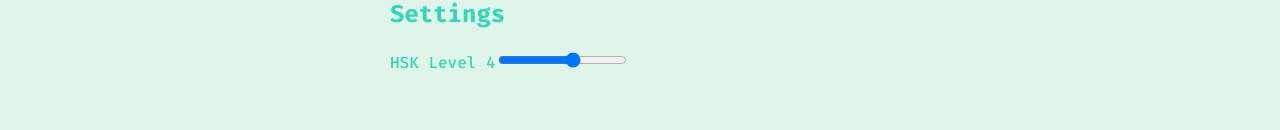
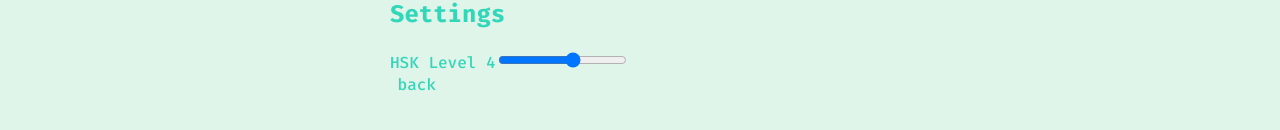
Before and after one commit to syltruong/explorehsk, a React (Create React App) app in the folder frontend-react/: page /settings in a window 1280 px wide. Shown: the part 236-366 px from the top of the page. Built offline with nearby package versions, Linux system fonts and the light colour scheme.

Commit message:
added back button in the settings

```diff
--- a/frontend-react/src/Settings.js
+++ b/frontend-react/src/Settings.js
@@ -1,4 +1,6 @@
 // import './About.css'
+
+import {useHistory} from 'react-router-dom'
 
 function Settings(props) {
 
@@ -7,6 +9,8 @@
     const onChange = event => {
         setHskLevel(event.target.value)
     }
+
+    let history = useHistory();
 
     return (
         <section className={"en"}>
@@ -24,6 +28,7 @@
                     onChange={onChange}
                 />
             </form>
+            <button onClick={() => {history.goBack()}}> back </button>
         </section>
     )
 }
```
